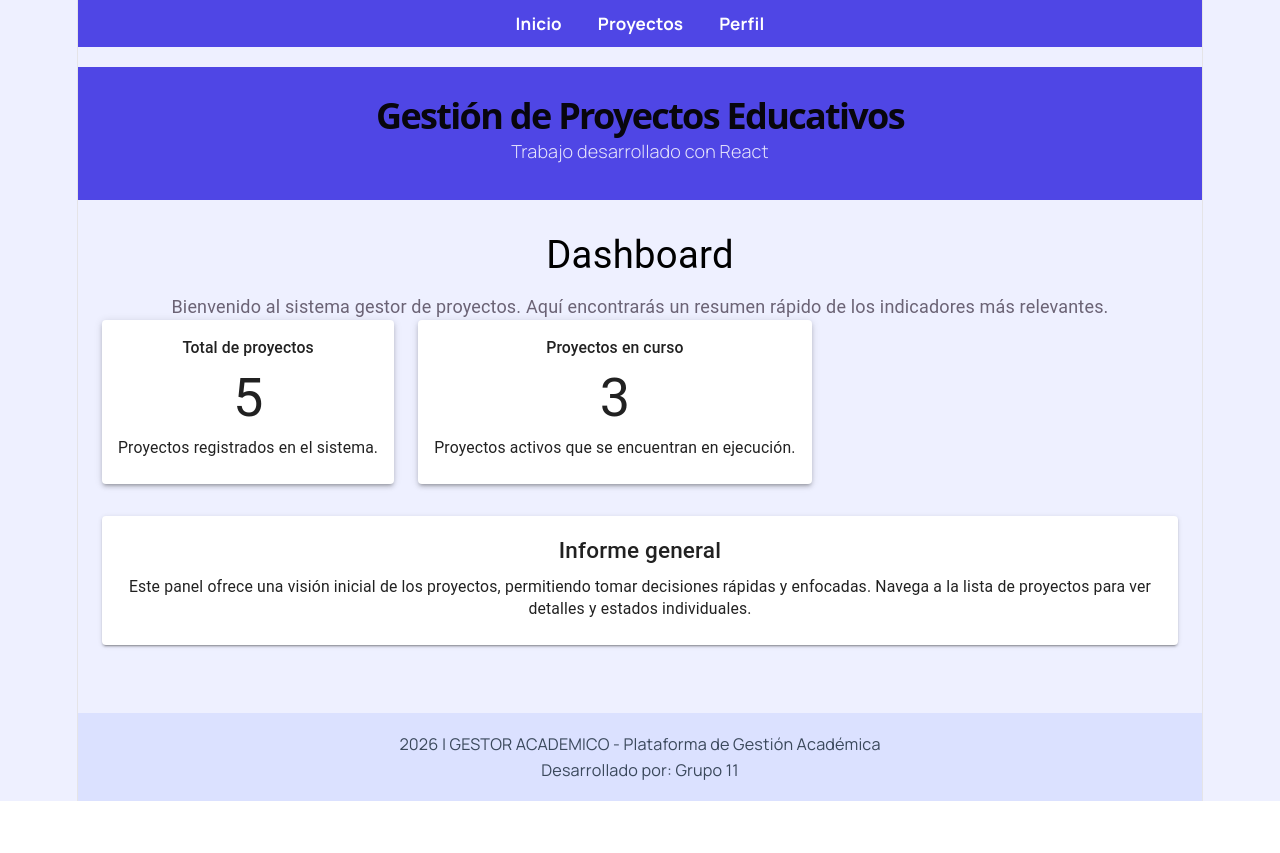
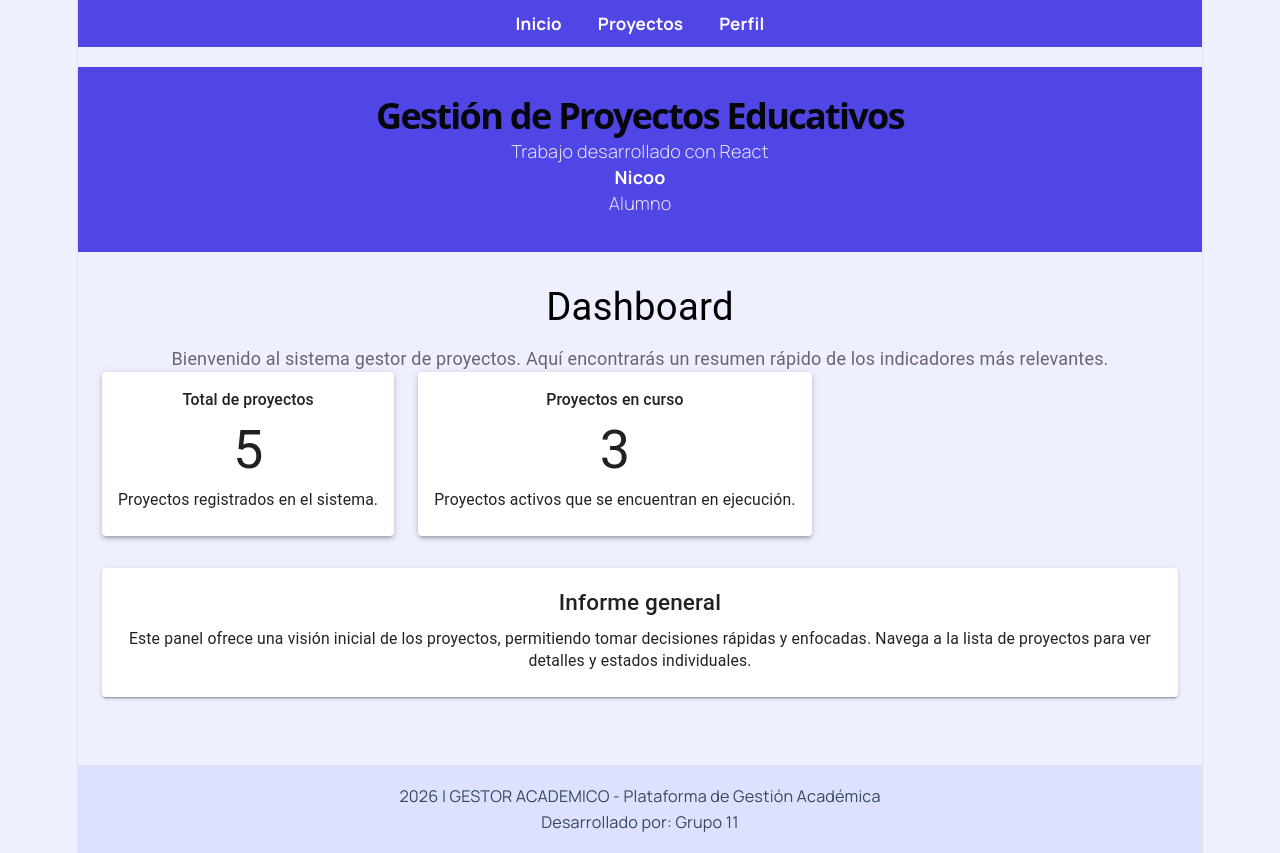
Before and after one commit to victor-efimov/pv_tp03_Grupo11, a React (Vite) app in the folder my-app/: page /dashboard in a window 1280 px wide. Before the commit the page ends 801 px from the top, so only its background shows below. Built offline with nearby package versions, Linux system fonts and the light colour scheme.

Commit message:
LucianaCardozo agregando consumo del estado global en el encabezado

```diff
--- a/my-app/src/components/Header.jsx
+++ b/my-app/src/components/Header.jsx
@@ -1,10 +1,23 @@
-import '../css/Header.css';
+import { useContext } from "react";
+import { UsuarioContext } from "../context/UsuarioContext";
+import "../css/Header.css";
+
 const Header = () => {
+  const { usuario } = useContext(UsuarioContext);
+
   return (
     <header>
-      <h1>Gestión de Proyectos Educativos</h1>
-      <p>Trabajo desarrollado con React</p>
+      <div>
+        <h1>Gestión de Proyectos Educativos</h1>
+        <p>Trabajo desarrollado con React</p>
+      </div>
+
+      <div className="usuario-info">
+        <strong>{usuario.nombre}</strong>
+        <p>{usuario.rol}</p>
+      </div>
     </header>
   );
 };
+
 export default Header;
```
Also changed, not shown: my-app/src/css/Header.css (line endings or trailing spaces).
